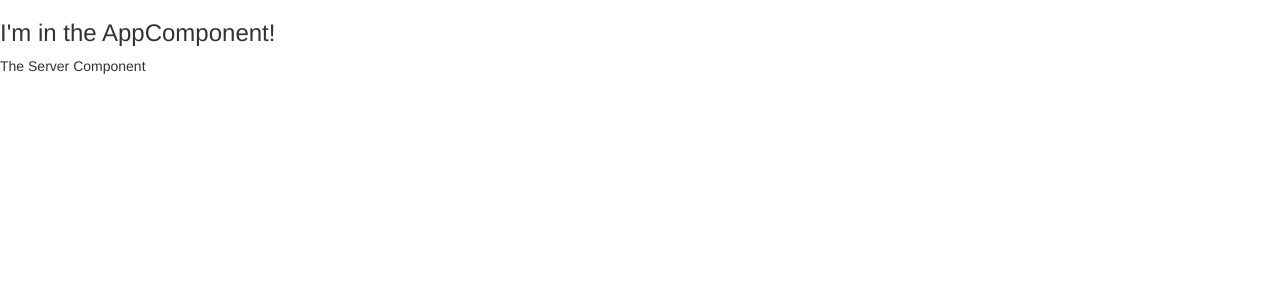
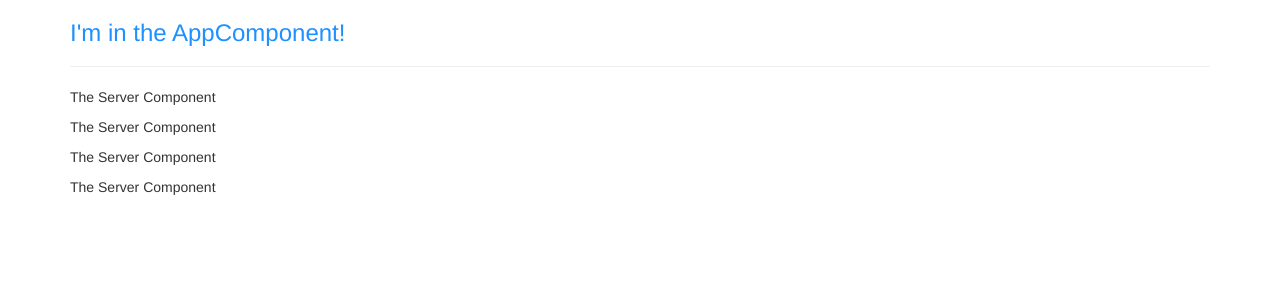
Before and after one commit to Muniox/angular-course-the-basic, an Angular app: page / in a window 1280 px wide. Shown: the top 300 px of the page. Built offline with nearby package versions, Linux system fonts and the light colour scheme.

Commit message:
Fully Understanding the Component Selector

```diff
--- a/src/app/app.component.css
+++ b/src/app/app.component.css
@@ -0,0 +1,3 @@
+h3 {
+  color: darkblue;
+}
--- a/src/app/app.component.html
+++ b/src/app/app.component.html
@@ -1,2 +1,11 @@
-<h3>I'm in the AppComponent!</h3>
-<app-server />
+<div class="container">
+  <div class="row">
+    <div class="col-xs-12">
+      <h3>I'm in the AppComponent!</h3>
+      <hr />
+      <app-servers />
+      <!-- <div app-servers></div> -->
+      <!-- <div class="app-servers"></div> -->
+    </div>
+  </div>
+</div>
--- a/src/app/app.component.ts
+++ b/src/app/app.component.ts
@@ -3,8 +3,13 @@ import { Component } from '@angular/core';
 @Component({
   selector: 'app-root',
   templateUrl: './app.component.html',
-  styleUrl: './app.component.css'
+  // styleUrl: './app.component.css'
+  styles: [
+    `
+      h3 {
+        color: dodgerblue;
+      }
+    `,
+  ],
 })
-export class AppComponent {
-
-}
+export class AppComponent {}
--- /dev/null
+++ b/src/app/servers/servers.component.html
@@ -0,0 +1,2 @@
+<app-server />
+<app-server />
--- /dev/null
+++ b/src/app/servers/servers.component.ts
@@ -0,0 +1,15 @@
+import { Component } from '@angular/core';
+
+@Component({
+  selector: 'app-servers',
+  // selector: '[app-servers]',
+  // selector: '.app-servers',
+  template: `
+    <app-server />
+    <app-server />
+    <app-server />
+    <app-server />
+  `,
+  styleUrl: './servers.component.css',
+})
+export class ServersComponent {}
--- /dev/null
+++ b/src/app/success-alert/success-alert.component.html
@@ -0,0 +1 @@
+<p>You are so succesfull!</p>
--- /dev/null
+++ b/src/app/warning-alert/warning-alert.component.ts
@@ -0,0 +1,7 @@
+import { Component } from '@angular/core';
+
+@Component({
+  selector: 'app-warning-alert',
+  template: ` <p>This is a warning, you are in danger!</p> `,
+})
+export class WarningAlertComponent {}
```
Also changed, not shown: src/app/app.module.ts (+7 -1 lines), src/app/success-alert/success-alert.component.ts (added, +10 -0 lines), src/app/servers/servers.component.css (added), src/app/success-alert/success-alert.component.css (added), 1 other file (tests, documents, lock files or other folders).
